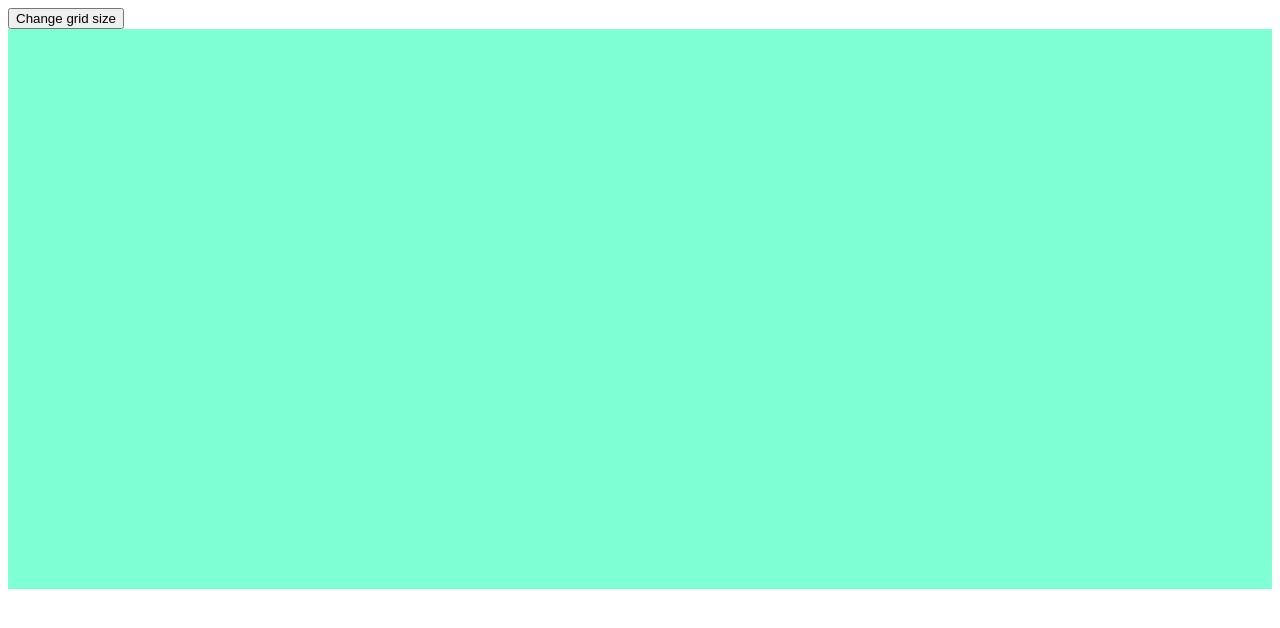
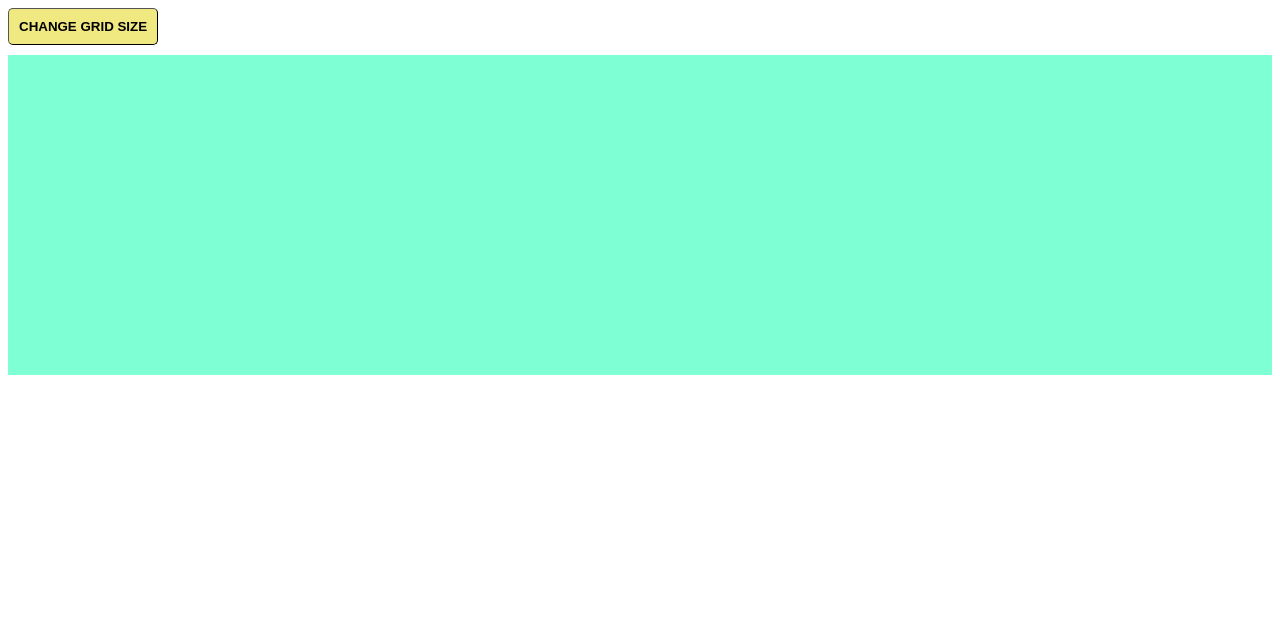
Before and after one commit to LeahCunningham/etchasketch, a plain HTML site: page index.html in a window 1280 px wide. Drawn offline with Linux system fonts and the light colour scheme.

Commit message:
Add validation and retain overall container size
Validates for only numbers 100 or less, and retains the container size when the grid size is increased

```diff
--- a/index.html
+++ b/index.html
@@ -7,7 +7,7 @@
     <link rel="stylesheet" href="styles.css">
 </head>
 <body>
-    <button>Change grid size</button>
+    <button>CHANGE GRID SIZE</button>
     <div id="container">
     </div>
 </body>
--- a/script.js
+++ b/script.js
@@ -3,7 +3,7 @@
 let size = 16;
 const container = document.querySelector("#container");
 
-function generateGrid(size){
+function generateGrid(size) {
     for (let i = 0; i < size; i++) {
         const newCol = document.createElement("div");
         newCol.className = "col";
@@ -23,7 +23,7 @@ generateGrid(size);
 
 // Function for event listeners for tracking the mouse movements
 
-function fillCells (){
+function fillCells() {
 
     const cells = document.querySelectorAll(".cell");
 
@@ -40,13 +40,34 @@ fillCells();
 
 const sizeBtn = document.querySelector("button");
 
+function changeSize() {
+
+}
+
 sizeBtn.addEventListener("click", () => {
-    size = prompt("How many rows and columns do you want?", "Enter a number up to 100");
+
+    try {
+        let userInput = prompt("How many rows and columns do you want?", "Enter a number up to 100");
+        let number = parseInt(userInput);
+
+        if (isNaN(number) || number > 100) {
+            throw new Error("Invalid input: Only accepts numbers up to 100.")
+        }
 
         if (container) {
             container.replaceChildren();
+            size = number;
+            generateGrid(size);
+            fillCells();
+        }
     }
 
-    generateGrid(size);
-    fillCells();
-})
+    catch (error) {
+        alert(error.message);
+    }
+
+
+
+
+}
+)
--- a/styles.css
+++ b/styles.css
@@ -1,17 +1,29 @@
 .cell {
     background-color: aquamarine;
     color: blueviolet;
-    min-width: 20px;
-    min-height: 35px;
-    display: flex
+    display: flex;
+    flex: 1 0 20px;
 }
 
 #container {
     display: flex;
+    justify-items: stretch;
+    align-items: stretch;
 }
 
 .col {
     display: flex;
     flex-direction: column;
-    width: 100%;
+    align-self: stretch;
+    justify-self: stretch;
+    flex-grow: 1 ;
 }
+
+button {
+    margin-bottom: 10px;
+    padding: 10px;
+    border-radius: 5px;
+    border-width: 1px;
+    font-weight: bold;
+    background-color: rgb(240, 232, 128);
+}
```
Lines whose indentation alone changed are shown as unchanged.
